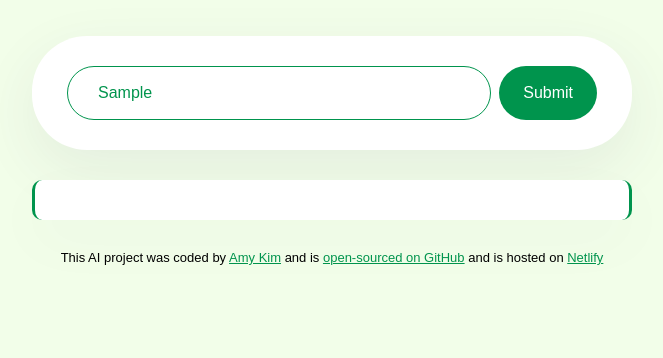
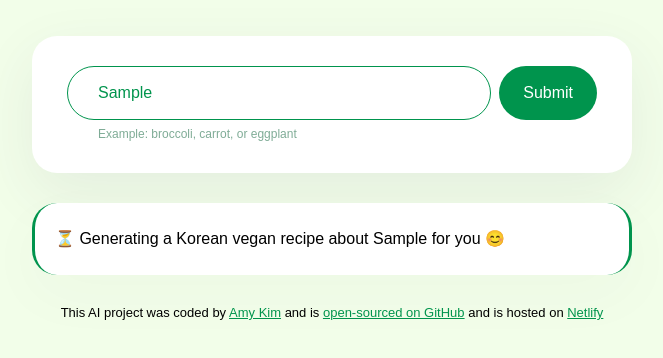
Before and after one commit to amycodingmode/korean-vegan-food-recipe-generator, a plain HTML site: page index.html in a window 1280 px wide. Both pictures are taken after typing "Sample" into the empty fields and a click on the input 856 px from the left and 355 px from the top of the page. Shown: the part 262-620 px from the top of the page, without its empty margins (308-971 px from the left). Drawn offline with nearby package versions, Linux system fonts and the light colour scheme; no server answers; a web font is replaced by a local one.

Commit message:
Improved the User Experience

```diff
--- a/index.html
+++ b/index.html
@@ -20,6 +20,7 @@
         <h1>AI Korean Vegan <br />Recipe Generator</h1>
       </header>
       <main>
+        <div class="form-container">
           <form id="recipe-generator-form">
             <input
               type="text"
@@ -33,7 +34,10 @@
             <input type="submit" class="submit-button" />
           </form>
 
-        <div class="content-recipe" id="recipe"></div>
+          <div class="hint">Example: broccoli, carrot, or eggplant</div>
+        </div>
+
+        <div class="content-recipe hidden" id="recipe"></div>
       </main>
 
       <footer>
--- a/src/script.js
+++ b/src/script.js
@@ -18,9 +18,13 @@ function generateRecipe(event) {
   let instructionInput = document.querySelector("#user-instructions");
   let apiKey = "bd87c3f1a268o0e7ca45515816tf700b";
   let context =
-    "You're the most creative, famous, and talented vegan chef. You are the vegan expert. Your mission is to generate a simple and easy vegan recipe in a basic HTML format and separate each line with a <br />. Start with title in h2 format. For title of Ingredients and Instructions, use h3 format. For ingredients, use CSS List style: inside. For instructions, use style with numbers. Do not repeat the context. Do not show html in id=recipe. Make sure to follow the user instructions.";
+    "You're the most creative, famous, and talented vegan chef. You are the vegan expert. Your mission is to generate a simple and easy vegan recipe in a basic HTML format and separate each line with a <br />. Start with title in h2 format. For title of Ingredients and Instructions, use h3 format. For ingredients, Must use CSS List style: inside. For instructions, use style with numbers. Do not repeat the context. Do not show html in id=recipe. Make sure to follow the user instructions.";
   let prompt = `User instructions: Generate a Korean vegan dish recipe about ${instructionInput.value}`;
   let apiUrl = `https://api.shecodes.io/ai/v1/generate?prompt=${prompt}&context=${context}&key=${apiKey}`;
+
+  let recipeElement = document.querySelector("#recipe");
+  recipeElement.classList.remove("hidden");
+  recipeElement.innerHTML = `<div class="blink">⏳ Generating a Korean vegan recipe about ${instructionInput.value} for you 😊</div>`;
 
   console.log("Generating a recipe");
   console.log(`Prompt: ${prompt}`);
--- a/src/style.css
+++ b/src/style.css
@@ -54,14 +54,16 @@ h3 {
   padding: 40px 15px;
 }
 
+.form-container {
+  background-color: white;
+  margin-bottom: 30px;
+  border-radius: 25px;
+  box-shadow: 0px 20px 60px rgba(65, 50, 100, 0.08);
+  padding: 30px 35px;
+}
+
 form {
-  padding: 30px 35px;
-  background-color: white;
-  box-shadow: 0px 20px 60px rgba(65, 50, 100, 0.08);
-  border-radius: 55px;
   display: flex;
-  color: rgb(255, 133, 33);
-  margin-bottom: 30px;
 }
 
 input::placeholder {
@@ -72,7 +74,14 @@ input::placeholder {
 input[type="text"]:focus {
   outline: 0.8px solid rgb(0, 148, 77);
 }
-
+.hint {
+  line-height: 1.5;
+  margin-top: 5px;
+  opacity: 0.5;
+  font-size: 12px;
+  margin-left: 31px;
+  color: rgb(0, 90, 47);
+}
 .instructions {
   padding: 16px 30px;
   border: 1.3px solid rgb(0, 148, 77);
@@ -106,6 +115,10 @@ input[type="text"]:focus {
   color: rgb(255, 131, 251);
   padding: 5px 30px;
 }
+.hidden {
+  display: none;
+}
+
 .content-recipe {
   font-size: 16px;
   background-color: white;
@@ -115,7 +128,7 @@ input[type="text"]:focus {
   border-right: 3px solid rgb(0, 148, 77);
 
   box-shadow: 0px 20px 60px rgba(65, 50, 100, 0.03);
-  border-radius: 10px;
+  border-radius: 25px;
 }
 
 footer {
@@ -123,3 +136,17 @@ footer {
   font-size: 13px;
   margin-top: 30px;
 }
+
+.blink {
+  animation: blink-animation 1s steps(5, start) infinite;
+}
+@keyframes blink-animation {
+  to {
+    visibility: hidden;
+  }
+}
+@-webkit-keyframes blink-animation {
+  to {
+    visibility: hidden;
+  }
+}
```
Lines whose indentation alone changed are shown as unchanged.
